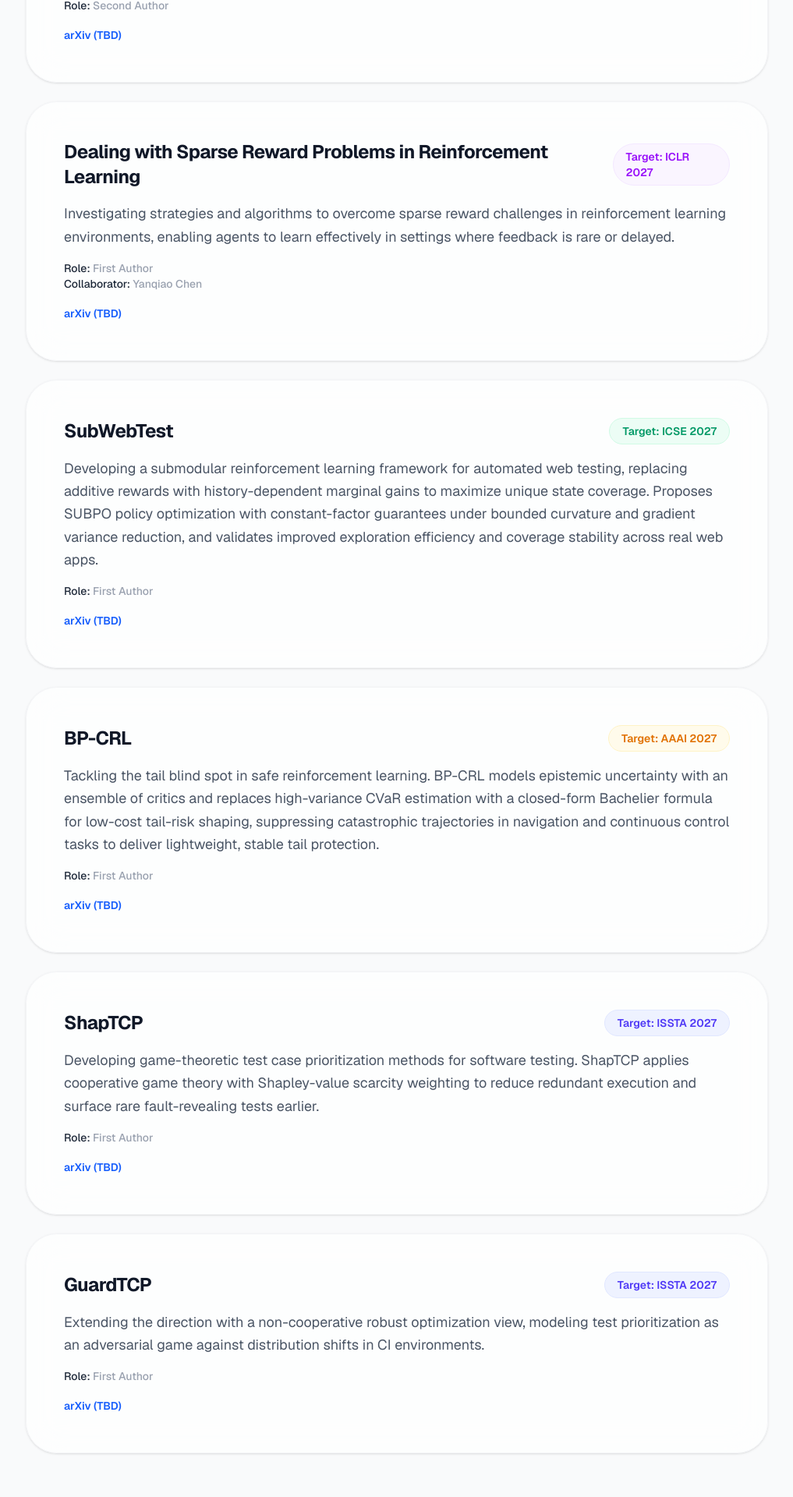
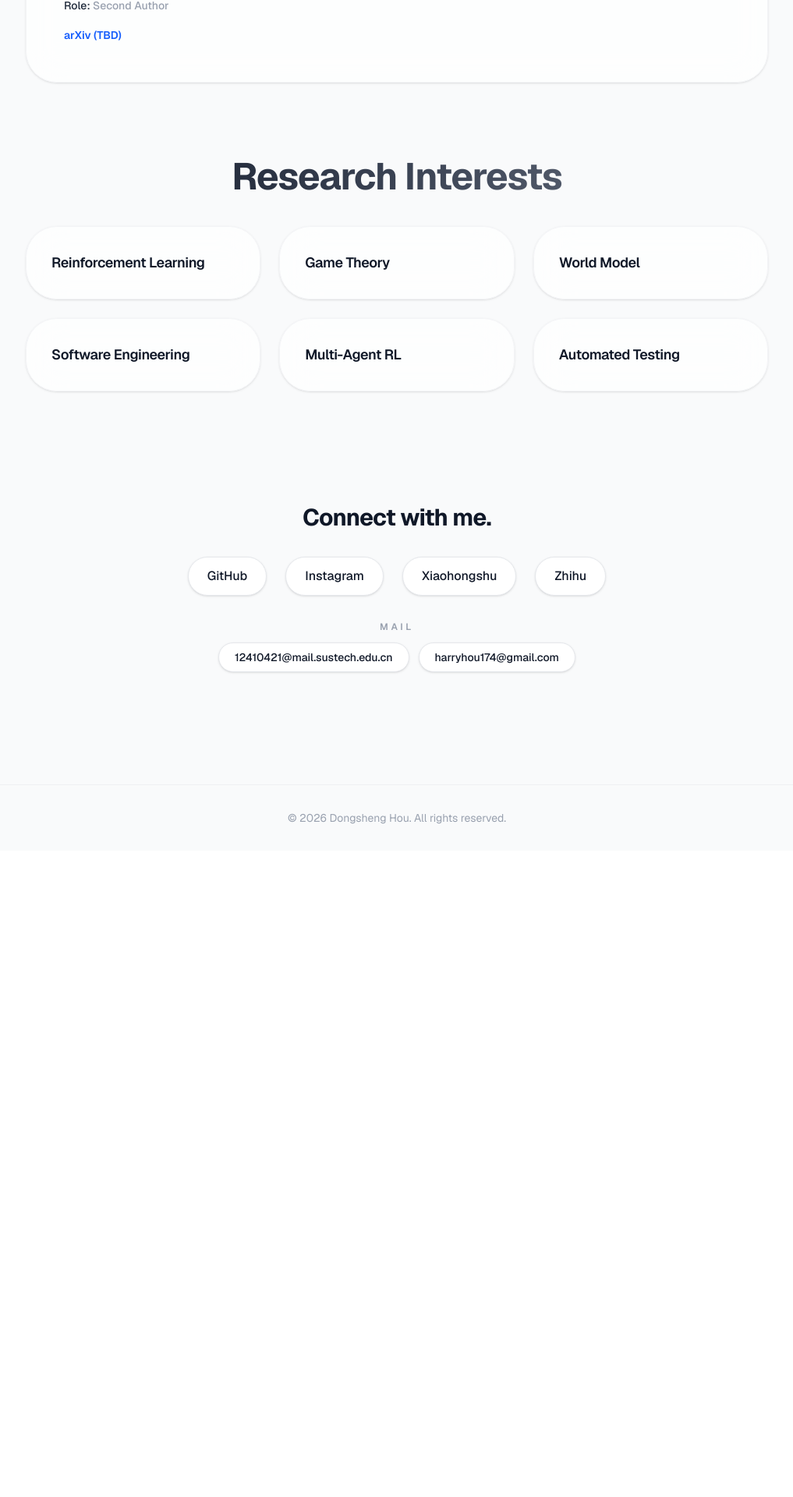
Before and after one commit to Harryfutcoder/Harryfutcoder.github.io, a Next.js app: page / in a window 1280 px wide. Shown: the part 1995-3915 px from the top of the page at 78% size, without its empty margins (131-1148 px from the left). After the commit the page ends 3086 px from the top, so only its background shows below. Built offline with nearby package versions, Linux system fonts and the light colour scheme.

Commit message:
Remove outdated research projects

```diff
--- a/src/app/page.tsx
+++ b/src/app/page.tsx
@@ -290,136 +290,6 @@ export default function Home() {
               </div>
             </motion.div>
 
-            {/* Project 3 */}
-            <motion.div
-              variants={springCard}
-              whileHover={{ y: -8, scale: 1.01 }}
-              transition={{ type: "spring", stiffness: 300, damping: 25 }}
-              className="backdrop-blur-xl bg-white/70 dark:bg-white/5 rounded-[2.5rem] p-8 md:p-12 shadow-sm border border-gray-100 dark:border-white/10 hover:shadow-xl dark:hover:shadow-white/5 group transition-shadow"
-            >
-              <div className="flex flex-col md:flex-row md:items-center justify-between mb-4">
-                <h3 className="text-2xl font-bold tracking-tight group-hover:text-blue-600 dark:group-hover:text-blue-400 transition-colors">Dealing with Sparse Reward Problems in Reinforcement Learning</h3>
-                <span className="mt-2 md:mt-0 inline-block px-4 py-1.5 bg-purple-50 dark:bg-purple-500/10 text-purple-600 dark:text-purple-400 rounded-full text-sm font-semibold border border-purple-100 dark:border-purple-500/20">
-                  Target: ICLR 2027
-                </span>
-              </div>
-              <p className="text-gray-600 dark:text-gray-400 text-lg mb-4 leading-relaxed">
-                Investigating strategies and algorithms to overcome sparse reward challenges in reinforcement learning environments, enabling agents to learn effectively in settings where feedback is rare or delayed.
-              </p>
-              <div className="text-sm font-medium text-gray-400 dark:text-gray-500">
-                <span className="text-gray-800 dark:text-gray-300">Role:</span> First Author <br/>
-                <span className="text-gray-800 dark:text-gray-300">Collaborator:</span> Yanqiao Chen
-              </div>
-              <div className="mt-4">
-                <a href="https://arxiv.org" target="_blank" rel="noreferrer" className="inline-flex items-center text-sm font-semibold text-blue-600 dark:text-blue-400 hover:underline">
-                  arXiv (TBD)
-                </a>
-              </div>
-            </motion.div>
-
-            {/* Project 4 */}
-            <motion.div
-              variants={springCard}
-              whileHover={{ y: -8, scale: 1.01 }}
-              transition={{ type: "spring", stiffness: 300, damping: 25 }}
-              className="backdrop-blur-xl bg-white/70 dark:bg-white/5 rounded-[2.5rem] p-8 md:p-12 shadow-sm border border-gray-100 dark:border-white/10 hover:shadow-xl dark:hover:shadow-white/5 group transition-shadow"
-            >
-              <div className="flex flex-col md:flex-row md:items-center justify-between mb-4">
-                <h3 className="text-2xl font-bold tracking-tight group-hover:text-blue-600 dark:group-hover:text-blue-400 transition-colors">SubWebTest</h3>
-                <span className="mt-2 md:mt-0 inline-block px-4 py-1.5 bg-emerald-50 dark:bg-emerald-500/10 text-emerald-600 dark:text-emerald-400 rounded-full text-sm font-semibold border border-emerald-100 dark:border-emerald-500/20">
-                  Target: ICSE 2027
-                </span>
-              </div>
-              <p className="text-gray-600 dark:text-gray-400 text-lg mb-4 leading-relaxed">
-                Developing a submodular reinforcement learning framework for automated web testing, replacing additive rewards with history-dependent marginal gains to maximize unique state coverage. Proposes SUBPO policy optimization with constant-factor guarantees under bounded curvature and gradient variance reduction, and validates improved exploration efficiency and coverage stability across real web apps.
-              </p>
-              <div className="text-sm font-medium text-gray-400 dark:text-gray-500">
-                <span className="text-gray-800 dark:text-gray-300">Role:</span> First Author
-              </div>
-              <div className="mt-4">
-                <a href="https://arxiv.org" target="_blank" rel="noreferrer" className="inline-flex items-center text-sm font-semibold text-blue-600 dark:text-blue-400 hover:underline">
-                  arXiv (TBD)
-                </a>
-              </div>
-            </motion.div>
-
-            {/* Project 5 */}
-            <motion.div
-              variants={springCard}
-              whileHover={{ y: -8, scale: 1.01 }}
-              transition={{ type: "spring", stiffness: 300, damping: 25 }}
-              className="backdrop-blur-xl bg-white/70 dark:bg-white/5 rounded-[2.5rem] p-8 md:p-12 shadow-sm border border-gray-100 dark:border-white/10 hover:shadow-xl dark:hover:shadow-white/5 group transition-shadow"
-            >
-              <div className="flex flex-col md:flex-row md:items-center justify-between mb-4">
-                <h3 className="text-2xl font-bold tracking-tight group-hover:text-blue-600 dark:group-hover:text-blue-400 transition-colors">BP-CRL</h3>
-                <span className="mt-2 md:mt-0 inline-block px-4 py-1.5 bg-amber-50 dark:bg-amber-500/10 text-amber-600 dark:text-amber-400 rounded-full text-sm font-semibold border border-amber-100 dark:border-amber-500/20">
-                  Target: AAAI 2027
-                </span>
-              </div>
-              <p className="text-gray-600 dark:text-gray-400 text-lg mb-4 leading-relaxed">
-                Tackling the tail blind spot in safe reinforcement learning. BP-CRL models epistemic uncertainty with an ensemble of critics and replaces high-variance CVaR estimation with a closed-form Bachelier formula for low-cost tail-risk shaping, suppressing catastrophic trajectories in navigation and continuous control tasks to deliver lightweight, stable tail protection.
-              </p>
-              <div className="text-sm font-medium text-gray-400 dark:text-gray-500">
-                <span className="text-gray-800 dark:text-gray-300">Role:</span> First Author
-              </div>
-              <div className="mt-4">
-                <a href="https://arxiv.org" target="_blank" rel="noreferrer" className="inline-flex items-center text-sm font-semibold text-blue-600 dark:text-blue-400 hover:underline">
-                  arXiv (TBD)
-                </a>
-              </div>
-            </motion.div>
-
-            {/* Project 6 */}
-            <motion.div
-              variants={springCard}
-              whileHover={{ y: -8, scale: 1.01 }}
-              transition={{ type: "spring", stiffness: 300, damping: 25 }}
-              className="backdrop-blur-xl bg-white/70 dark:bg-white/5 rounded-[2.5rem] p-8 md:p-12 shadow-sm border border-gray-100 dark:border-white/10 hover:shadow-xl dark:hover:shadow-white/5 group transition-shadow"
-            >
-              <div className="flex flex-col md:flex-row md:items-center justify-between mb-4">
-                <h3 className="text-2xl font-bold tracking-tight group-hover:text-blue-600 dark:group-hover:text-blue-400 transition-colors">ShapTCP</h3>
-                <span className="mt-2 md:mt-0 inline-block px-4 py-1.5 bg-indigo-50 dark:bg-indigo-500/10 text-indigo-600 dark:text-indigo-400 rounded-full text-sm font-semibold border border-indigo-100 dark:border-indigo-500/20">
-                  Target: ISSTA 2027
-                </span>
-              </div>
-              <p className="text-gray-600 dark:text-gray-400 text-lg mb-4 leading-relaxed">
-                Developing game-theoretic test case prioritization methods for software testing. ShapTCP applies cooperative game theory with Shapley-value scarcity weighting to reduce redundant execution and surface rare fault-revealing tests earlier.
-              </p>
-              <div className="text-sm font-medium text-gray-400 dark:text-gray-500">
-                <span className="text-gray-800 dark:text-gray-300">Role:</span> First Author
-              </div>
-              <div className="mt-4">
-                <a href="https://arxiv.org" target="_blank" rel="noreferrer" className="inline-flex items-center text-sm font-semibold text-blue-600 dark:text-blue-400 hover:underline">
-                  arXiv (TBD)
-                </a>
-              </div>
-            </motion.div>
-
-            {/* Project 7 */}
-            <motion.div
-              variants={springCard}
-              whileHover={{ y: -8, scale: 1.01 }}
-              transition={{ type: "spring", stiffness: 300, damping: 25 }}
-              className="backdrop-blur-xl bg-white/70 dark:bg-white/5 rounded-[2.5rem] p-8 md:p-12 shadow-sm border border-gray-100 dark:border-white/10 hover:shadow-xl dark:hover:shadow-white/5 group transition-shadow"
-            >
-              <div className="flex flex-col md:flex-row md:items-center justify-between mb-4">
-                <h3 className="text-2xl font-bold tracking-tight group-hover:text-blue-600 dark:group-hover:text-blue-400 transition-colors">GuardTCP</h3>
-                <span className="mt-2 md:mt-0 inline-block px-4 py-1.5 bg-indigo-50 dark:bg-indigo-500/10 text-indigo-600 dark:text-indigo-400 rounded-full text-sm font-semibold border border-indigo-100 dark:border-indigo-500/20">
-                  Target: ISSTA 2027
-                </span>
-              </div>
-              <p className="text-gray-600 dark:text-gray-400 text-lg mb-4 leading-relaxed">
-                Extending the direction with a non-cooperative robust optimization view, modeling test prioritization as an adversarial game against distribution shifts in CI environments.
-              </p>
-              <div className="text-sm font-medium text-gray-400 dark:text-gray-500">
-                <span className="text-gray-800 dark:text-gray-300">Role:</span> First Author
-              </div>
-              <div className="mt-4">
-                <a href="https://arxiv.org" target="_blank" rel="noreferrer" className="inline-flex items-center text-sm font-semibold text-blue-600 dark:text-blue-400 hover:underline">
-                  arXiv (TBD)
-                </a>
-              </div>
-            </motion.div>
           </div>
         </motion.section>
 
```
